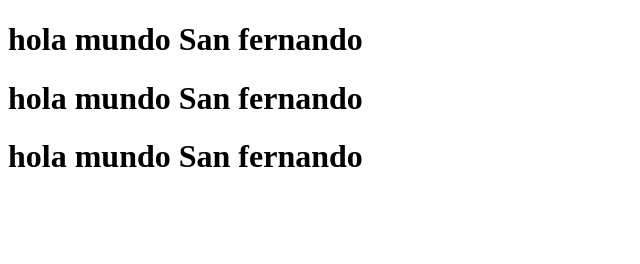
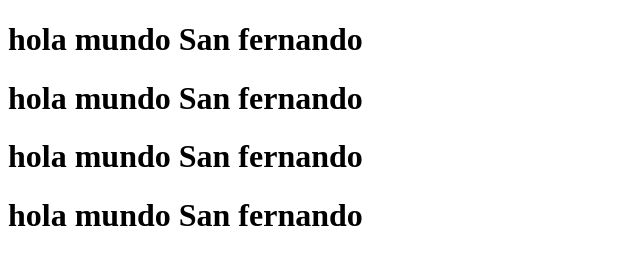
Before and after one commit to Maurox28363429/example-html, a plain HTML site: page index.html in a window 1280 px wide. Shown: the whole page, without its empty margins (0-640 px from the left). Drawn offline with Linux system fonts and the light colour scheme.

Commit message:
mauricio

```diff
--- a/index.html
+++ b/index.html
@@ -9,5 +9,6 @@
     <h1>hola mundo San fernando</h1>
     <h1>hola mundo San fernando</h1>
     <h1>hola mundo San fernando</h1>
+    <h1>hola mundo San fernando</h1>
 </body>
 </html>
```
